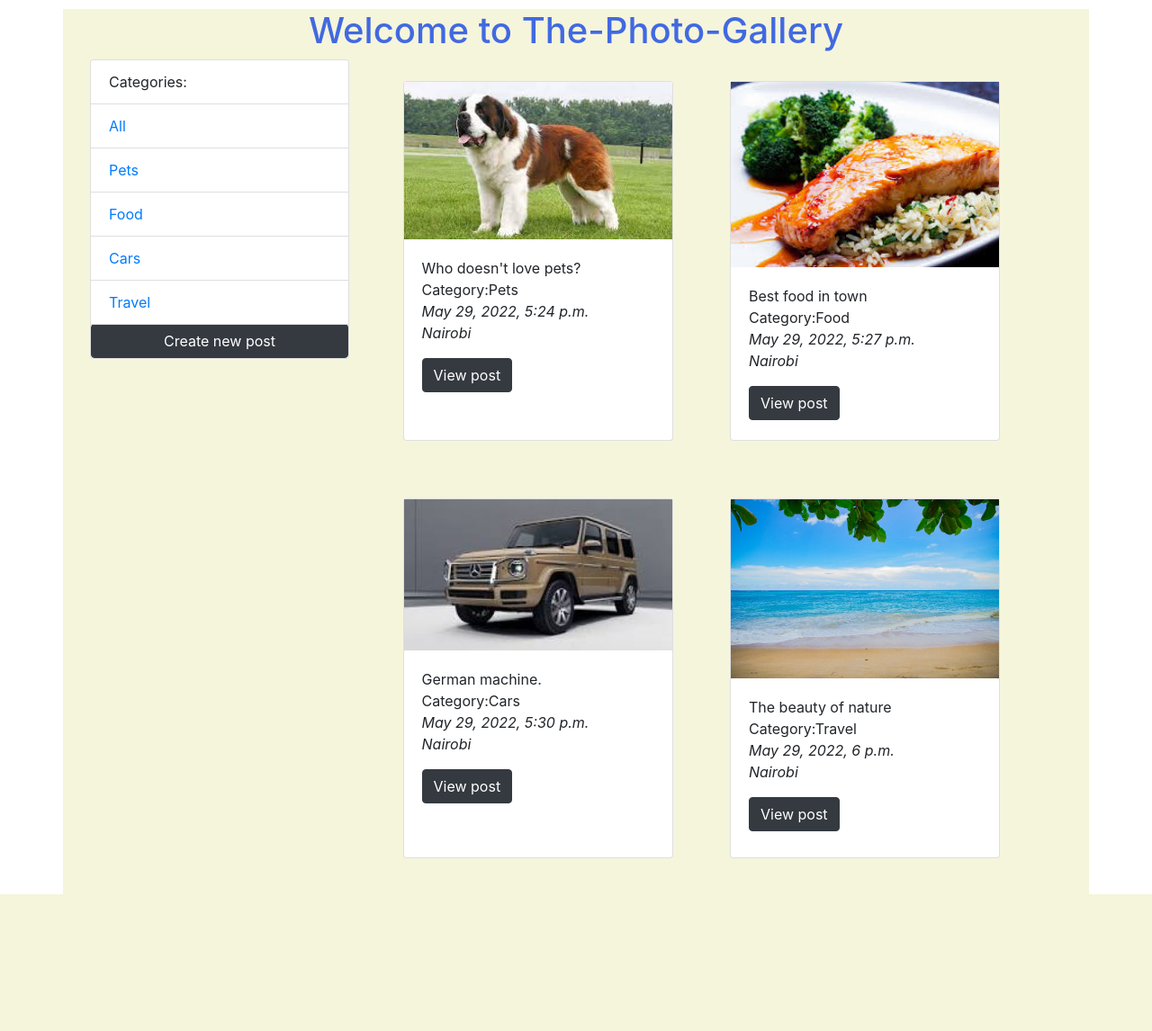
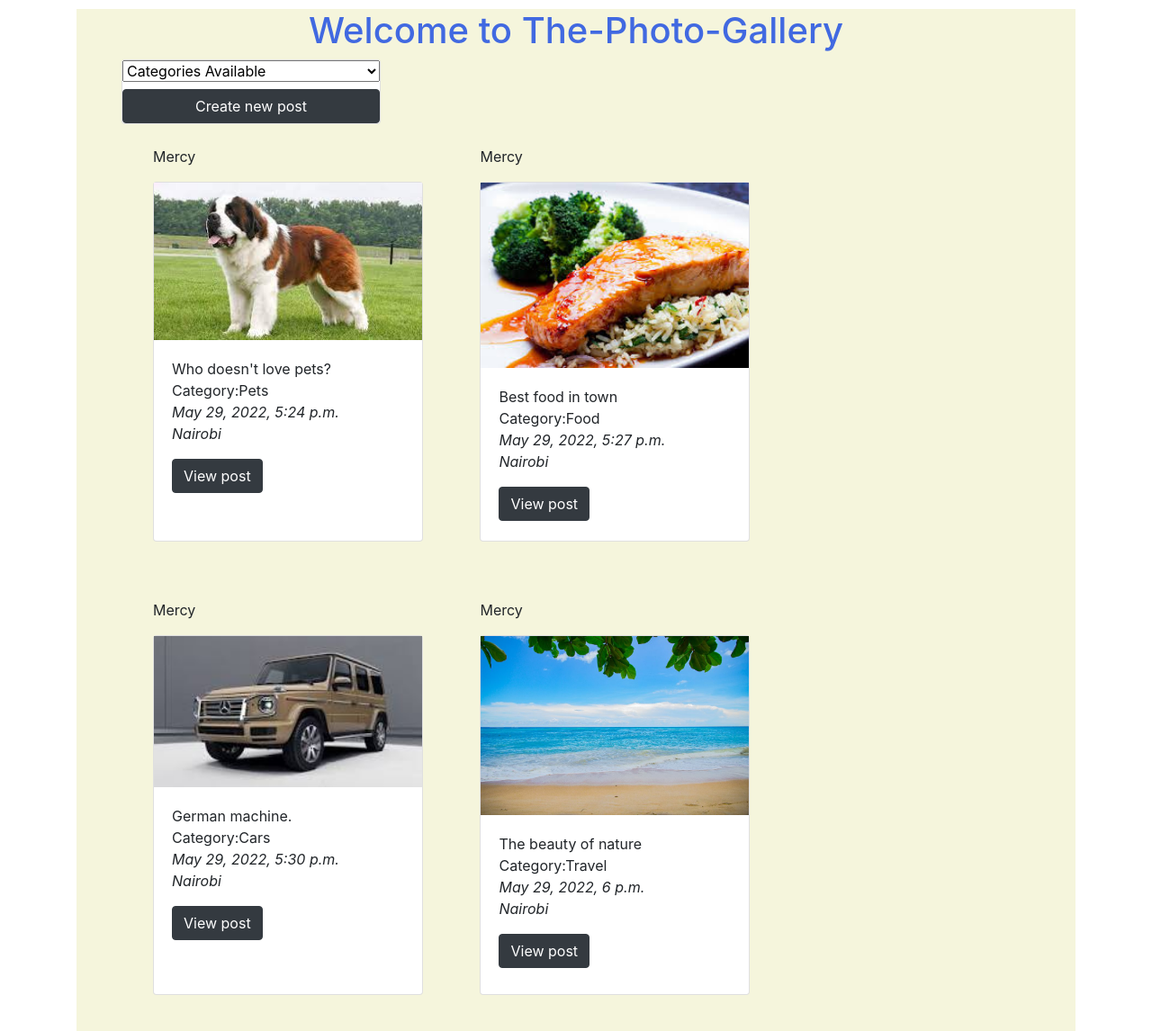
Before and after one commit to Mercynenoh/Photo-Explorer, a Django app: page / in a window 1280 px wide. Shown: the part 56-1202 px from the top of the page at 90% size. Before the commit the page ends 1050 px from the top, so only its background shows below. Run offline with Django 3.2, Linux system fonts and the light colour scheme; data comes from the database, SQL or seed files in the repository; some libraries are stand-ins or nearby versions.

Commit message:
Deploy to heroku

```diff
--- a/pictures/templates/pictures/post_list.html
+++ b/pictures/templates/pictures/post_list.html
@@ -1,12 +1,22 @@
 {%extends 'pictures/base.html'%}
 {% block content %}
-<div class="container">
+<div class="container-fluid">
     <h1 class="text-center"> Welcome to The-Photo-Gallery</h1>
     <div class="row">
-        <div class="col-md-3">
+        <div class="sidebar">
             <div class="card" style="width: 18rem;">
                 <ul class="list-group list-group-flush">
-                <li class="list-group-item">Categories:</li>
+                    <!-- <label>View Categories</label> -->
+                    <select name="category" class="form-control-file">
+                        <option value="none">Categories Available</option>
+                        {% for category in object_list %}
+                        <option value="{{category.id}}">{{category.category}}</option>
+                        {% endfor %}
+
+                    </ul>
+
+                    </select>
+                <!-- <li class="list-group-item">Categories:</li>
                 <li class="list-group-item">
                     <a href="{% url 'list' %}">All</a>
                 </li>
@@ -15,9 +25,9 @@
                      <a href="{% url 'list' %}?category={{category.category}}">{{category.category}}</a>
                 </li>
                 {% endfor %}
-                  <a href="{% url 'new' %}" class="btn btn-dark" >Create new post</a>
+                  <a href="{% url 'new' %}" class="btn btn-dark" >Create new post</a> -->
                 </ul>
-
+                <a href="{% url 'new' %}" class="btn btn-dark mt-2" >Create new post</a>
               </div>
 
         </div>
@@ -25,7 +35,9 @@
             <div class="row two mb-3">
                 {% for image in object_list %}
                 <div class="col-md-4 my-4 " >
+                    <p class="card-text">{{image.author.username}}</p>
                     <div class="card display">
+
                          <img src="{{image.image.url}}"style="text-align:center;">
                         <div class="card-body">
                             <p >{{image.description}}<br>Category:{{image.category}}<br><em >{{image.created}}</em><br><em>{{image.location}}</em></p>
--- a/static/css/index.css
+++ b/static/css/index.css
@@ -1,4 +1,4 @@
-.container{
+.container-fluid{
     background-color:beige;
     margin-top: 10px;
 }
@@ -24,3 +24,6 @@ h1{
   .my-4{
     margin-left: 70px;
   }
+  .sidebar{
+      margin-left: 50px;
+  }
```
